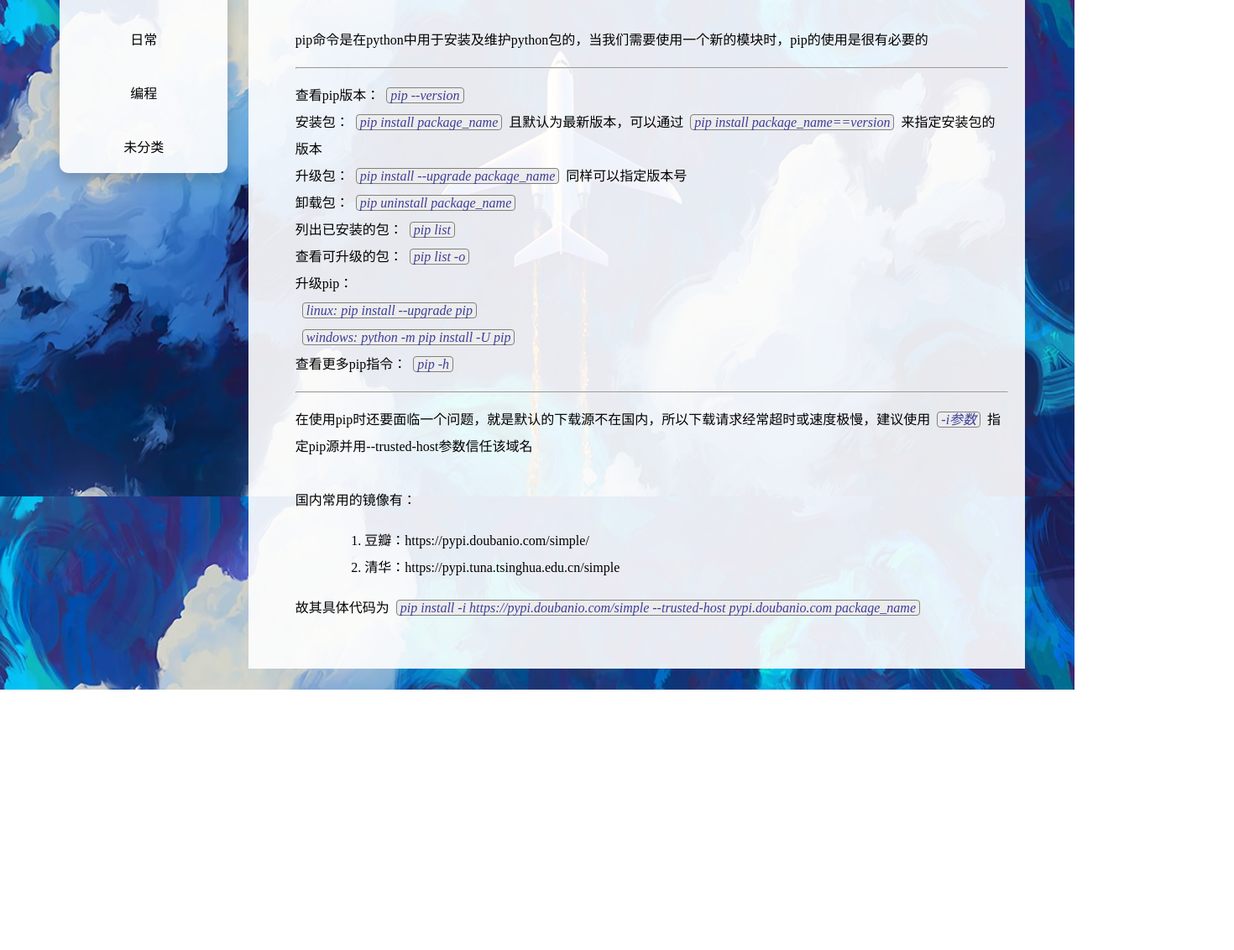
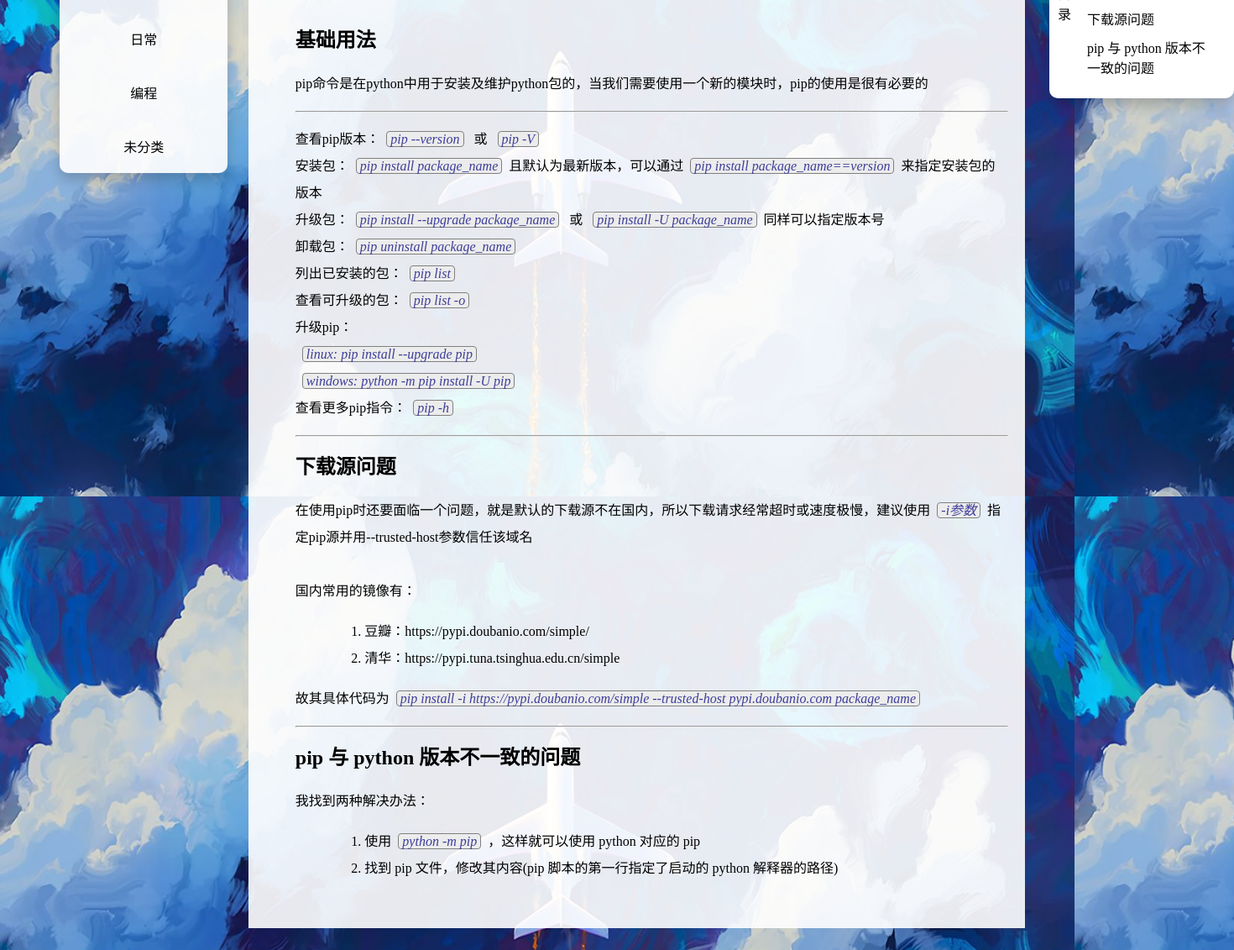
Before and after one commit to GitRayk/gitrayk.github.io, a plain HTML site: page article/program/python/pip.html in a window 1280 px wide. Shown: the part 209-1340 px from the top of the page at 84% size, 1470 px wide, since content can reach past the window. Before the commit the page ends 1030 px from the top, so only its background shows below. Drawn offline with Linux system fonts and the light colour scheme.

Commit message:
Update pip.html

```diff
--- a/article/program/python/pip.html
+++ b/article/program/python/pip.html
@@ -62,14 +62,15 @@
     <div class="article">
         <h1>Pip使用</h1><hr>
         <div class="article-text">
+            <h2>基础用法</h2>
             <p>
                 pip命令是在python中用于安装及维护python包的，当我们需要使用一个新的模块时，pip的使用是很有必要的
             </p>
             <hr>
             <p>
-                查看pip版本：<span class="code">pip --version</span><br>
+                查看pip版本：<span class="code">pip --version</span> 或 <span class="code">pip -V</span><br>
                 安装包：<span class="code">pip install package_name</span>且默认为最新版本，可以通过<span class="code">pip install package_name==version</span>来指定安装包的版本<br>
-                升级包：<span class="code">pip install --upgrade package_name</span>同样可以指定版本号<br>
+                升级包：<span class="code">pip install --upgrade package_name</span> 或 <span class="code">pip install -U package_name</span>同样可以指定版本号<br>
                 卸载包：<span class="code">pip uninstall package_name</span><br>
                 列出已安装的包：<span class="code">pip list</span><br>
                 查看可升级的包：<span class="code">pip list -o</span><br>
@@ -79,6 +80,7 @@
                 查看更多pip指令：<span class="code">pip -h</span>
             </p>
             <hr>
+            <h2>下载源问题</h2>
             <p>
                 在使用pip时还要面临一个问题，就是默认的下载源不在国内，所以下载请求经常超时或速度极慢，建议使用<span class="code">-i参数</span>指定pip源并用<span>--trusted-host参数</span>信任该域名<br>
                 <br>国内常用的镜像有：
@@ -88,6 +90,15 @@
                 </ol>
 		故其具体代码为<span class="code">pip install -i https://pypi.doubanio.com/simple --trusted-host pypi.doubanio.com package_name</span>
             </p>
+            <hr>
+            <h2>pip 与 python 版本不一致的问题</h2>
+            <p>
+                我找到两种解决办法：
+                <ol>
+                    <li>使用<span class="code">python -m pip</span>，这样就可以使用 python 对应的 pip</li>
+                    <li>找到 pip 文件，修改其内容(pip 脚本的第一行指定了启动的 python 解释器的路径)</li>
+                </ol>
+            </p>
         </div>
     </div>
 </body>
```
